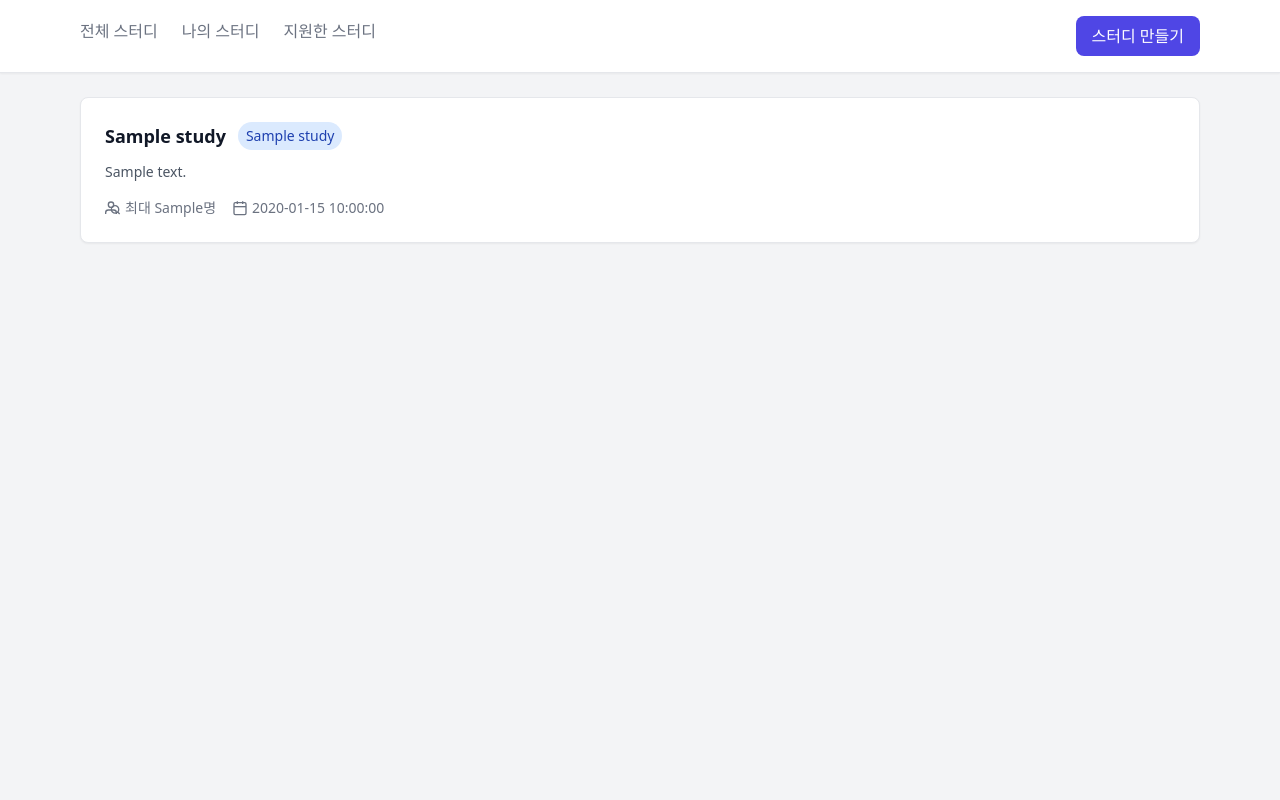
After one commit to gyeomfka/jungle-302-7, a Flask app: template templates/study.html in a window 1280 px wide. The commit adds this page. Run offline with Flask 3, Linux system fonts and the light colour scheme; the template is opened without the code that fills it: most values are stand-ins (such as "Sample title", 1, 10 or a date in 2020); some libraries are stand-ins or nearby versions.

Commit message:
feat: 스터디 리스트 추가

```diff
--- a/app.py
+++ b/app.py
@@ -1,8 +1,9 @@
-from flask import Flask, render_template, jsonify, request, redirect, url_for
+from flask import Flask, render_template, jsonify, request, redirect, url_for, make_response
 import urllib.parse
 from db import get_db
 from config import get_config
 from utils.auth import token_required, handle_kakao_callback, handle_logout, update_user_profile
+from utils.study import get_studies_by_tab
 
 app = Flask(__name__)
 cfg = get_config()
@@ -36,11 +37,29 @@ def kakao_callback():
 @app.route('/study')
 @token_required
 def study():
-   # 스터디 목록
-   return jsonify({
-       'message': '로그인 성공!',
-       'user_id': request.current_user_id
-   })
+   tab = request.args.get('tab', 'all')  # 기본값: 전체 스터디
+
+   # 유효한 탭인지 확인
+   if tab not in ['all', 'my', 'applied']:
+       tab = 'all'
+
+   # 탭에 따라 스터디 데이터 조회
+   studies = get_studies_by_tab(request.current_user_id, tab)
+
+   return render_template('study.html', studies=studies, tab=tab)
+
+@app.route('/study/create')
+@token_required
+def study_create():
+   return render_template('study_create.html')
+
+@app.route('/study/<string:study_id>')
+@token_required
+def study_detail(study_id):
+   html =  render_template('components/study/study_detail_fragment.html', item={study_id: study_id})
+   response = make_response(html, 200)
+   response.headers["Content-Type"] = "text/html; charset=utf-8"
+   return response
 
 @app.route('/profile')
 @token_required
--- a/db.py
+++ b/db.py
@@ -2,6 +2,7 @@ from config import get_config
 from pymongo import MongoClient
 
 cfg = get_config()
+
 
 def get_db():
     mongo_uri = getattr(cfg, "MONGO_URI", cfg.MONGO_URI)
--- /dev/null
+++ b/templates/components/study/study_detail_fragment.html
@@ -0,0 +1,3 @@
+<section id="study_detail" aria-live="polite" class="flex-1">
+  <span>{{ item.study_id }}</span>
+</section>
--- /dev/null
+++ b/templates/components/study/study_list.html
@@ -0,0 +1,60 @@
+<div class="grid gap-4 md:gap-6">
+  {% for study in studies %}
+  <a
+    class="bg-white rounded-lg shadow-sm border p-6 hover:shadow-md transition-shadow cursor-pointer"
+    href="/study/{{ study.id }}"
+    onclick="loadStudyDetail('{{ study.id }}', event)"
+  >
+    <div class="flex-1">
+      <div class="flex items-center space-x-3 mb-3">
+        <h3 class="text-lg font-semibold text-gray-900">{{ study.name }}</h3>
+        <span class="bg-blue-100 text-blue-800 text-sm px-2 py-1 rounded-full"
+          >{{ study.subject }}</span
+        >
+      </div>
+
+      <p class="text-gray-600 text-sm mb-4 line-clamp-2">
+        {{ study.description }}
+      </p>
+
+      <div class="flex items-center space-x-4 text-sm text-gray-500">
+        <div class="flex items-center space-x-1">
+          <svg
+            width="16"
+            height="16"
+            viewBox="0 0 24 24"
+            fill="none"
+            stroke="currentColor"
+            stroke-width="2"
+          >
+            <path d="M17 21v-2a4 4 0 0 0-4-4H5a4 4 0 0 0-4 4v2" />
+            <circle cx="9" cy="7" r="4" />
+            <path
+              d="m22 21-3-3m0 0a5.5 5.5 0 1 0-7.8-7.8 5.5 5.5 0 0 0 7.8 7.8Z"
+            />
+          </svg>
+          <span>최대 {{ study.max_participants }}명</span>
+        </div>
+        {% if study.study_date %}
+        <div class="flex items-center space-x-1">
+          <svg
+            width="16"
+            height="16"
+            viewBox="0 0 24 24"
+            fill="none"
+            stroke="currentColor"
+            stroke-width="2"
+          >
+            <rect x="3" y="4" width="18" height="18" rx="2" ry="2" />
+            <line x1="16" y1="2" x2="16" y2="6" />
+            <line x1="8" y1="2" x2="8" y2="6" />
+            <line x1="3" y1="10" x2="21" y2="10" />
+          </svg>
+          <span>{{ study.study_date }}</span>
+        </div>
+        {% endif %}
+      </div>
+    </div>
+  </a>
+  {% endfor %}
+</div>
--- a/templates/components/tag_buttons.html
+++ b/templates/components/tag_buttons.html
@@ -14,7 +14,7 @@
     </button>
     {% endfor %}
   </div>
-  <input type="hidden" name="interests" id="{{ input_id }}" value="" />
+  <input type="hidden" name="interests" id="interests-input" value="">
 </div>
 {% endmacro %} {% macro tag_button_script(input_id="selectedInterests") %}
 <script>
--- a/templates/login.html
+++ b/templates/login.html
@@ -8,6 +8,7 @@ endblock %} {% block content %}
   </div>
 
   <button
+    type="button"
     id="kakao-login-btn"
     class="w-full bg-yellow-400 hover:bg-yellow-500 text-black font-semibold py-3 px-4 rounded-lg transition duration-200 flex items-center justify-center space-x-2"
   >
--- /dev/null
+++ b/templates/study.html
@@ -0,0 +1,72 @@
+{% extends "base.html" %} {% block title %}스터디{% endblock %} {% block scripts
+%}
+<script>
+  async function loadStudyDetail(studyId, event) {
+    event.preventDefault();
+    try {
+      const res = await fetch(`/study/${studyId}`, {
+        headers: {
+          "X-Requested-With": "XMLHttpRequest",
+        },
+      });
+
+      if (res.ok) {
+        const html = await res.text();
+        document.getElementById("study_detail").innerHTML = html;
+        console.log(html);
+      }
+    } catch (error) {
+      console.error("스터디 상세 정보를 불러오는데 실패했습니다:", error);
+    }
+  }
+</script>
+{% endblock %} {% block content %}
+
+<div class="min-h-screen bg-gray-100">
+  <!-- 헤더 -->
+  <div class="bg-white shadow-sm border-b">
+    <div class="max-w-6xl mx-auto px-4 py-4">
+      <div class="flex justify-between items-center">
+        <!-- 탭 메뉴 -->
+        <div class="flex space-x-6">
+          <a
+            href="/study?tab=all"
+            class="pb-2 border-b-2 {{ 'border-blue-500 text-blue-600' if tab == 'all' else 'border-transparent text-gray-500 hover:text-gray-700' }}"
+          >
+            전체 스터디
+          </a>
+          <a
+            href="/study?tab=my"
+            class="pb-2 border-b-2 {{ 'border-blue-500 text-blue-600' if tab == 'my' else 'border-transparent text-gray-500 hover:text-gray-700' }}"
+          >
+            나의 스터디
+          </a>
+          <a
+            href="/study?tab=applied"
+            class="pb-2 border-b-2 {{ 'border-blue-500 text-blue-600' if tab == 'applied' else 'border-transparent text-gray-500 hover:text-gray-700' }}"
+          >
+            지원한 스터디
+          </a>
+        </div>
+
+        <button
+          type="button"
+          onclick="location.href='/study/create'"
+          class="bg-indigo-600 hover:bg-indigo-700 text-white px-4 py-2 rounded-lg flex items-center space-x-2"
+        >
+          스터디 만들기
+        </button>
+      </div>
+    </div>
+  </div>
+
+  <!-- 메인 콘텐츠 -->
+  <div class="flex">
+    <div class="max-w-6xl mx-auto px-4 py-6 flex-1">
+      {% if studies %} {% include "components/study/study_list.html" %} {% else
+      %} {% include "components/study/empty_state.html" %} {% endif %}
+    </div>
+    <section id="study_detail"></section>
+  </div>
+</div>
+{% endblock %}
--- /dev/null
+++ b/templates/study_create.html
@@ -0,0 +1,4 @@
+{% extends "base.html" %} {% block title %}스터디 만들기{% endblock %} {% block
+content %}
+<div class="min-h-screen bg-gray-100 py-8"></div>
+{% endblock %}
```
Also changed, not shown: __mocks__/study.py (added, +79 -0 lines), __mocks__/user.py (added, +38 -0 lines), templates/components/study/empty_state.html (added, +36 -0 lines), templates/components/study/study_detail.html (added, +63 -0 lines), utils/auth.py (+114 -83 lines), utils/study.py (added, +34 -0 lines), .htmlvalidate.json (added).
